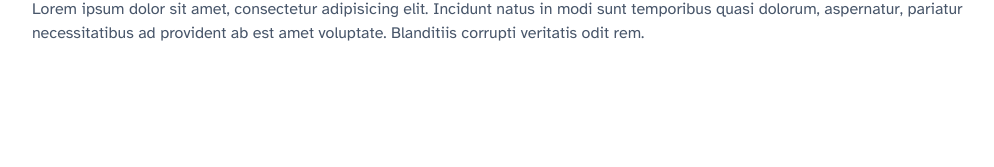
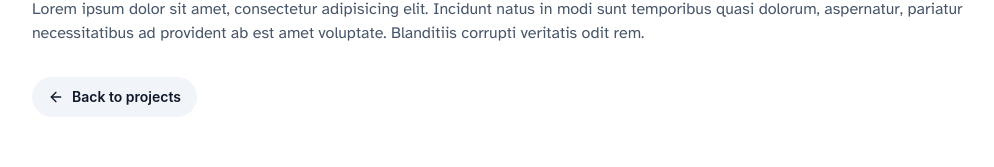
Before and after one commit to thombach/thomasbach.fr, a React (Vite) app: page /projects/1 in a window 1280 px wide. Shown: the part 617-784 px from the top of the page, without its empty margins (100-1094 px from the left). Built offline with nearby package versions, Linux system fonts and the light colour scheme.

Commit message:
feat: back to projects button

```diff
--- a/package.json
+++ b/package.json
@@ -19,6 +19,7 @@
     "react": "^18.2.0",
     "react-dom": "^18.2.0",
     "react-router-dom": "^6.22.0",
+    "react-router-hash-link": "^2.4.3",
     "tailwind-merge": "^2.2.1",
     "tailwindcss-animate": "^1.0.7",
     "vite-plugin-svgr": "^4.2.0"
@@ -27,6 +28,7 @@
     "@types/node": "^20.11.16",
     "@types/react": "^18.2.43",
     "@types/react-dom": "^18.2.17",
+    "@types/react-router-hash-link": "^2.4.9",
     "@typescript-eslint/eslint-plugin": "^6.14.0",
     "@typescript-eslint/parser": "^6.14.0",
     "@vitejs/plugin-react": "^4.2.1",
--- a/src/components/ui/button.tsx
+++ b/src/components/ui/button.tsx
@@ -5,7 +5,7 @@ import { cva, type VariantProps } from "class-variance-authority";
 import { cn } from "@/lib/utils";
 
 const buttonVariants = cva(
-  "inline-flex items-center justify-center whitespace-nowrap rounded-full text-sm font-bold ring-offset-background transition-colors focus-visible:outline-none focus-visible:ring-2 focus-visible:ring-ring focus-visible:ring-offset-2 disabled:pointer-events-none disabled:opacity-50",
+  "inline-flex items-center justify-center whitespace-nowrap rounded-full text-sm font-semibold ring-offset-background transition-colors focus-visible:outline-none focus-visible:ring-2 focus-visible:ring-ring focus-visible:ring-offset-2 disabled:pointer-events-none disabled:opacity-50",
   {
     variants: {
       variant: {
--- a/src/pages/ProjectDetails.tsx
+++ b/src/pages/ProjectDetails.tsx
@@ -1,8 +1,11 @@
 import PageTitle from "@/components/PageTitle";
 import { ProjectProps } from "@/components/ProjectCard";
 import { Badge } from "@/components/ui/badge";
+import { Button } from "@/components/ui/button";
 import { Skeleton } from "@/components/ui/skeleton";
+import { ArrowLeft } from "lucide-react";
 import { useParams } from "react-router-dom";
+import { HashLink } from "react-router-hash-link";
 
 export default function ProjectDetails() {
   const { id } = useParams();
@@ -26,6 +29,12 @@ export default function ProjectDetails() {
         </div>
         <Skeleton className="w-full md:w-[32rem] aspect-video object-cover mt-8" />
         <p className="mt-8">{project.description}</p>
+        <Button variant={"secondary"} asChild className="mt-8">
+          <HashLink smooth to="/#projects">
+            <ArrowLeft className="mr-2 h-4 w-4" />
+            Back to projects
+          </HashLink>
+        </Button>
       </div>
     </>
   );
```
Also changed, not shown: 1 other file (tests, documents, lock files or other folders).
